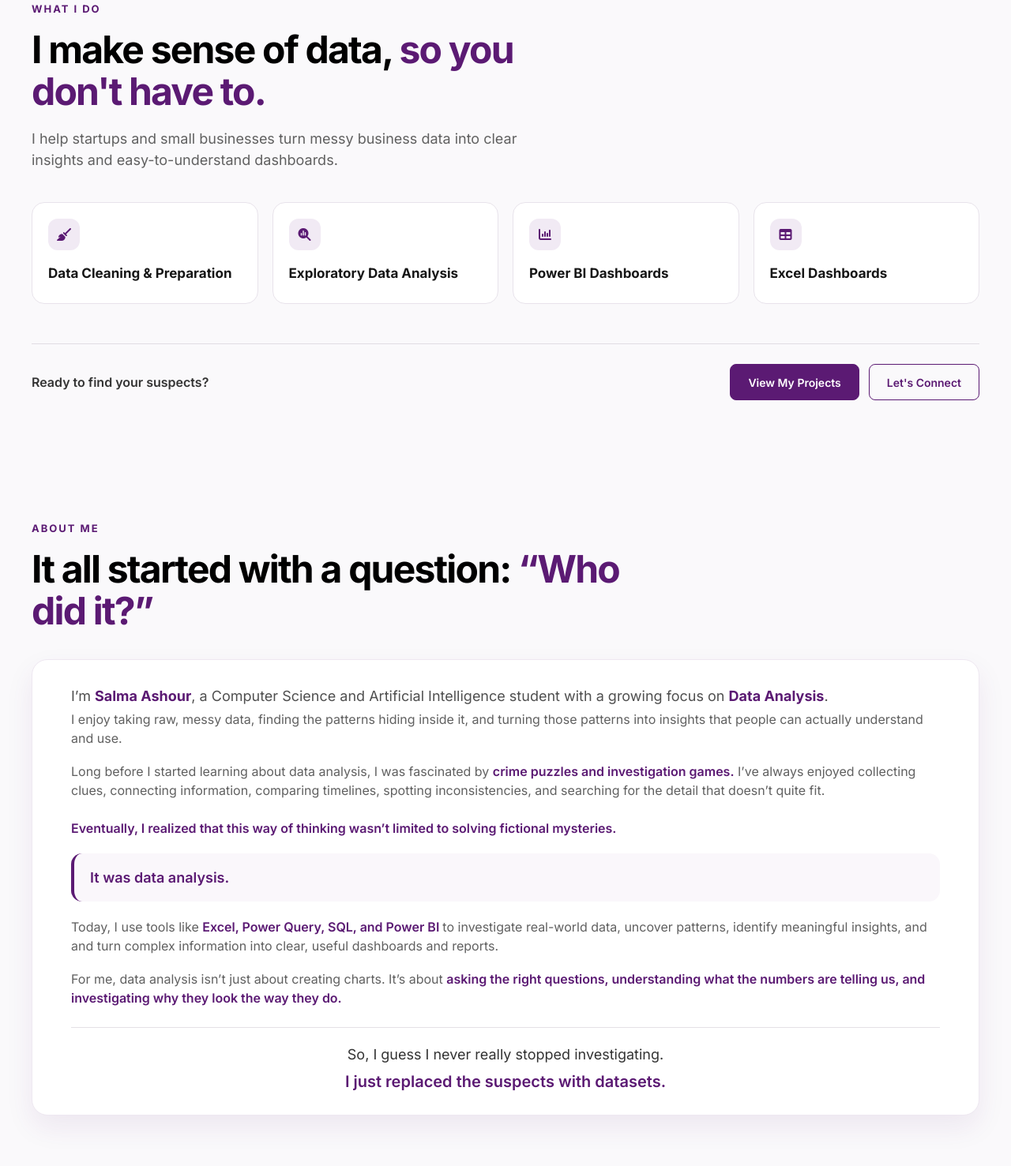
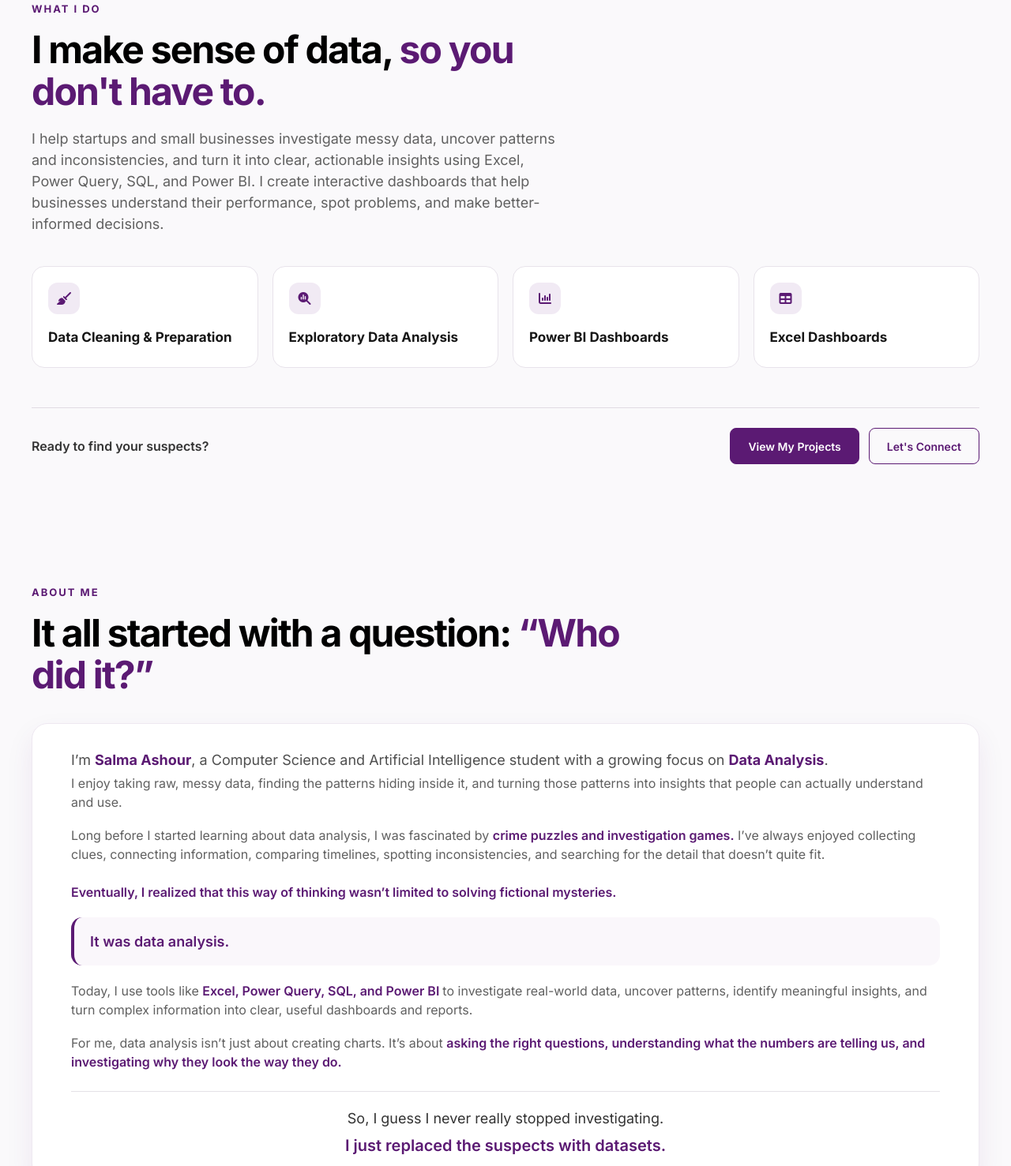
Before and after one commit to salmaashour099-debug/Salma-Ashour-pro, a plain HTML site: page index.html in a window 1280 px wide. Shown: the part 861-2338 px from the top of the page at 79% size. Drawn offline with Linux system fonts and the light colour scheme.

Commit message:
update USP

```diff
--- a/index.html
+++ b/index.html
@@ -215,8 +215,7 @@
                 </h2>
 
                 <p class="what-i-do__description">
-                    I help startups and small businesses turn messy business
-                    data into clear insights and easy-to-understand dashboards.
+                    I help startups and small businesses investigate messy data, uncover patterns and inconsistencies, and turn it into clear, actionable insights using Excel, Power Query, SQL, and Power BI. I create interactive dashboards that help businesses understand their performance, spot problems, and make better-informed decisions.
                 </p>
 
             </div>
@@ -390,7 +389,7 @@
                         Excel, Power Query, SQL, and Power BI
                     </strong>
                     to investigate real-world data, uncover patterns,
-                    identify meaningful insights, and and turn complex information into clear, useful dashboards and reports.
+                    identify meaningful insights, and turn complex information into clear, useful dashboards and reports.
                 </p>
 
                 <p>
```
